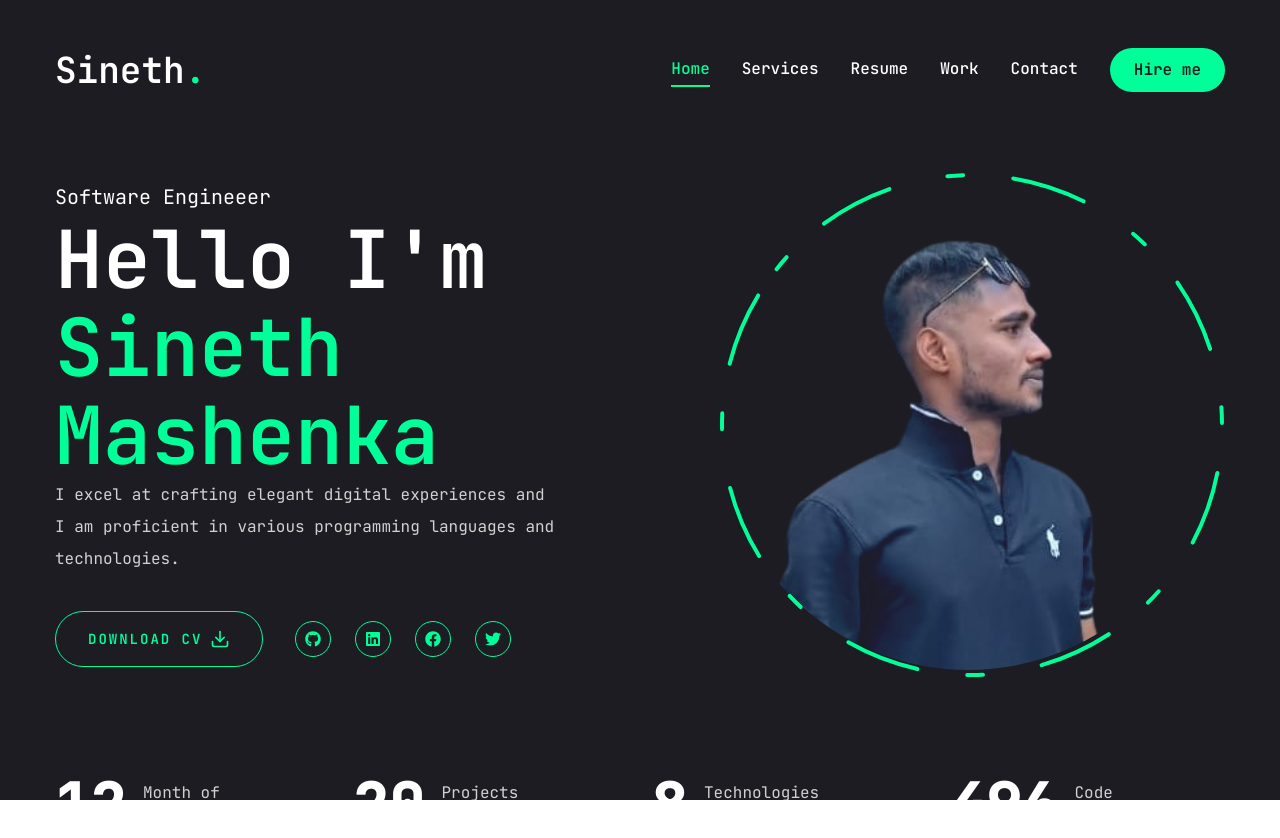
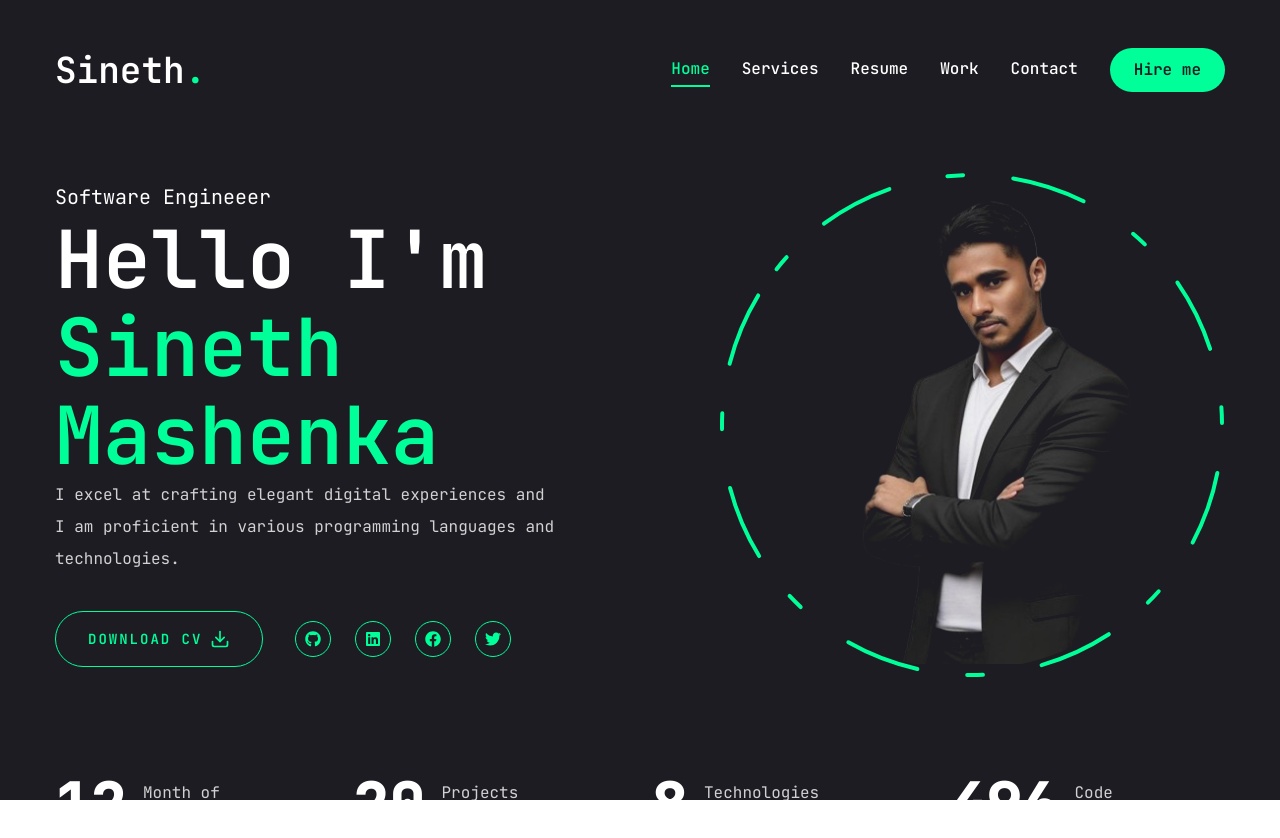
Before and after one commit to sineth1222/Sineth_Mashenka-Protfolio, a Next.js app: page / in a window 1280 px wide. Shown: the top 838 px of the page. Built offline with nearby package versions, Linux system fonts and the light colour scheme.

Commit message:
profile picture update

```diff
--- a/components/Photo.tsx
+++ b/components/Photo.tsx
@@ -9,7 +9,7 @@ const Photo = () => {
         {/* image */}
       <motion.div initial={{ opacity: 0 }} animate={{ opacity: 1, transition: {delay: 2, duration: 0.4, ease: "easeIn"}, }}>
         <motion.div initial={{ opacity: 0 }} animate={{ opacity: 1, transition: {delay: 2, duration: 0.4, ease: "easeIn"}, }} className="w-[298px] h-[298px] xl:h-[498px] xl:w-[498px] mix-blend-lighten absolute">
-            <Image src="/assets/photo3.png" priority quality={100} fill alt="" className="object-contain rounded-full"/>
+            <Image src="/assets/photo5.png" priority quality={100} fill alt="" className="object-contain rounded-full"/>
         </motion.div>
         {/* circle */}
         <motion.svg className="w-[300px] xl:w-[506px] h-[300px] xl:h-[506px]" fill="transparent" viewBox="0 0 506 506" xmlns="http://www.w3.org/2000/svg">
```
Also changed, not shown: public/assets/photo4.png (added), public/assets/photo5.png (added).
